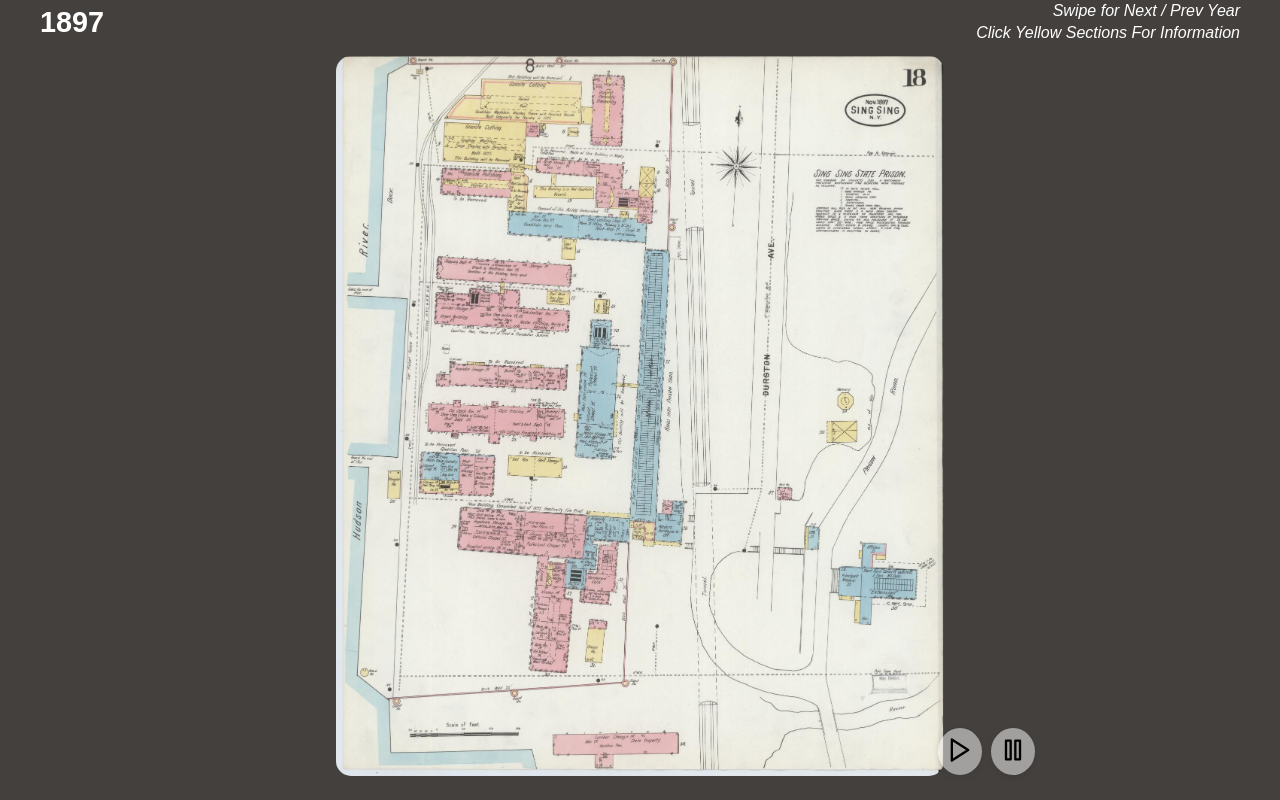
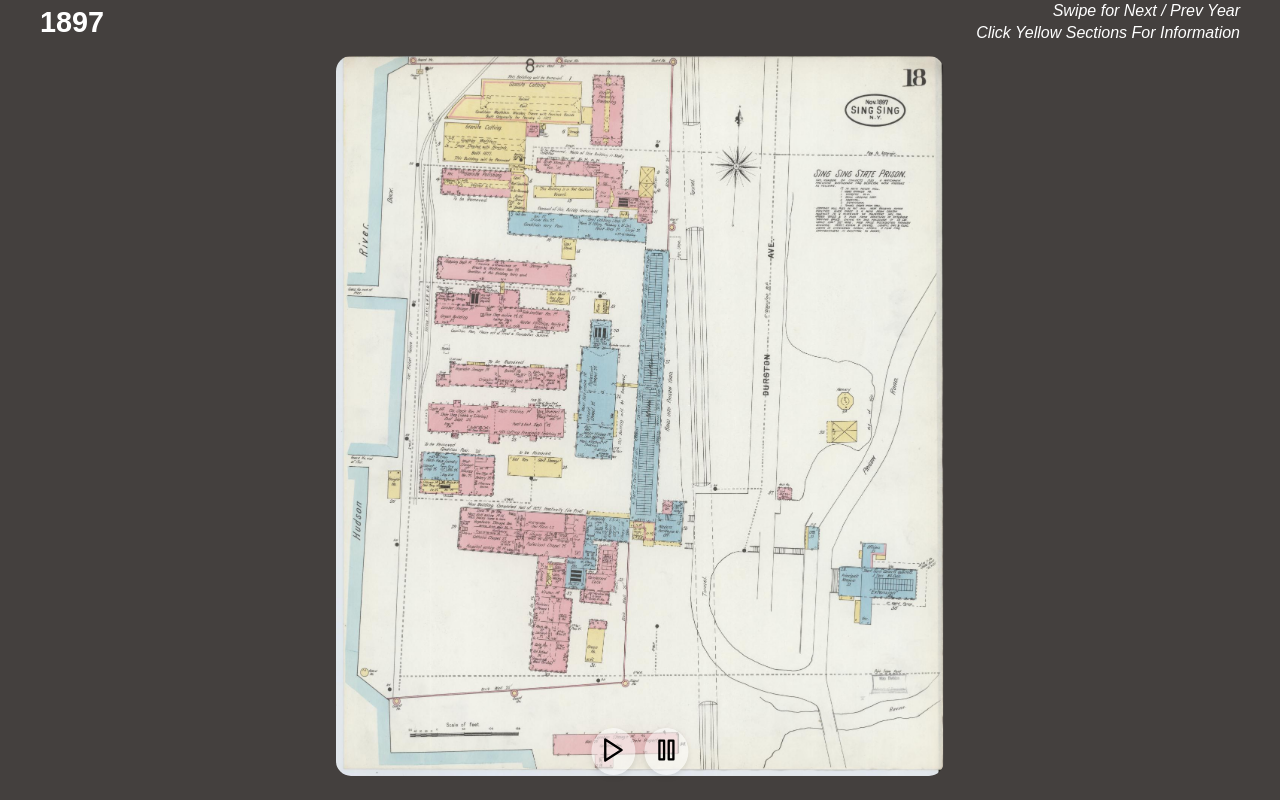
Before and after one commit to samweldon9393/SingSingPrisonMuseum-maps, a React (Create React App) app: page / in a window 1280 px wide. Built offline with nearby package versions, Linux system fonts and the light colour scheme.

Commit message:
Fix position of play/pause buttons

```diff
--- a/src/App.tsx
+++ b/src/App.tsx
@@ -72,7 +72,7 @@ function App() {
               <button onClick={() => setPaused(true)} className="icon-button">
                   {<FiPause size={28} />}
               </button>
-              </div>
+          </div>
           <div className="slideshow-container" {...swipeHandlers}>
               {maps.map((map, i) => {
                   const MapComponent = map.Component;
--- a/src/style.css
+++ b/src/style.css
@@ -63,7 +63,9 @@
 .controls {
   position: absolute;
   bottom: 20px;
-  right: 240px;
+  left: 50%;
+  transform: translateX(-50%);
+  display: flex;
   z-index: 2;
 }
 
```
